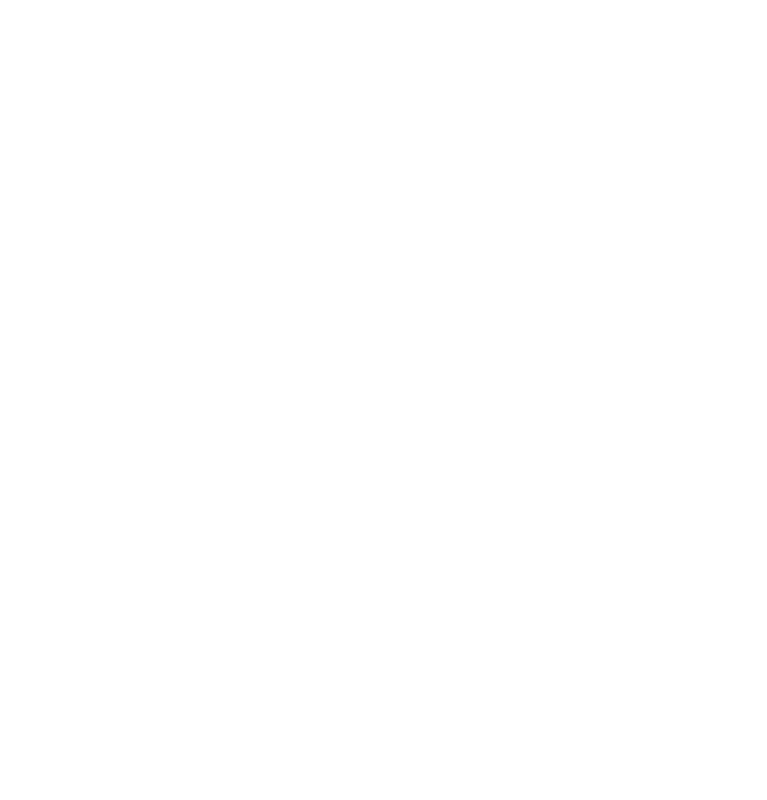
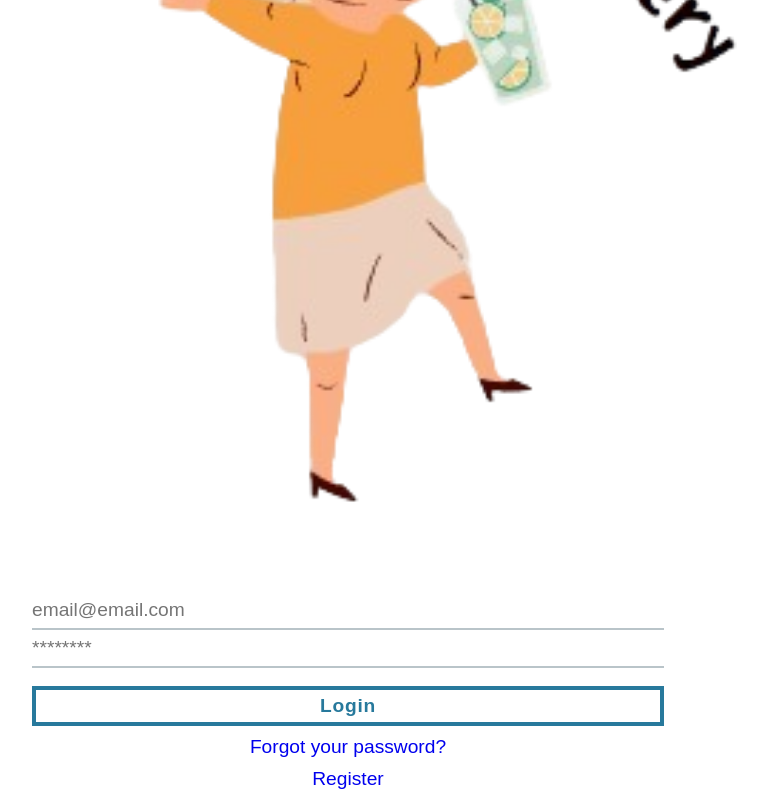
Before and after one commit to FelipeBarbozaa/Delivery-App-Deploy, a React (Create React App) app in the folder app/frontend/: page /login in a window 1280 px wide. Before the commit this address led to /. Shown: the part 321-1121 px from the top of the page, without its empty margins (292-1059 px from the left). Before the commit the page ends 800 px from the top, so only its background shows below. Built offline with nearby package versions, Linux system fonts and the light colour scheme.

Commit message:
:lipstick: fix: lint

```diff
--- a/app/frontend/src/App.js
+++ b/app/frontend/src/App.js
@@ -1,6 +1,8 @@
 import React from 'react';
 import Routes from './routes';
 
-const App = () => <Routes />
+function App() {
+  return <Routes />;
+}
 
 export default App;
--- /dev/null
+++ b/app/frontend/src/PrivateRoutes.js
@@ -0,0 +1,13 @@
+import React from 'react';
+import { Navigate } from 'react-router-dom';
+import PropTypes from 'prop-types';
+import isAuthentication from './auth';
+
+export default function PrivateRoute({ children }) {
+  const authed = isAuthentication();
+  return authed ? children : <Navigate to="/login" />;
+}
+
+PrivateRoute.propTypes = {
+  children: PropTypes.node.isRequired,
+};
--- a/app/frontend/src/auth.js
+++ b/app/frontend/src/auth.js
@@ -1 +1,3 @@
-export const isAuthentication = () => false;
+const isAuthentication = () => true;
+
+export default isAuthentication;
--- a/app/frontend/src/login.js
+++ /dev/null
@@ -1,5 +0,0 @@
-import React from 'react';
-
-export const Login = () => (
-    <h1>Você está logando</h1>
-)
--- /dev/null
+++ b/app/frontend/src/pages/Login.js
@@ -0,0 +1,38 @@
+import React from 'react';
+import loginLogo from '../images/loginLogo.png';
+import './login.css';
+
+export default function Login() {
+  return (
+    <div className="form__group">
+      <img id="login_logo" src={ loginLogo } alt="login logo" />
+      <input
+        type="email"
+        className="form__field"
+        placeholder="email@email.com"
+        required
+        id="email"
+      />
+      <input
+        type="password"
+        placeholder="********"
+        className="form__field"
+        required
+        id="password"
+      />
+      <br />
+      <button
+        type="button"
+        className="btn draw-border"
+      >
+        Login
+      </button>
+      <a href="/">
+        Forgot your password?
+      </a>
+      <a href="/register">
+        Register
+      </a>
+    </div>
+  );
+}
--- a/app/frontend/src/routes.js
+++ b/app/frontend/src/routes.js
@@ -1,22 +1,27 @@
-import React from "react";
-import { isAuthentication } from "./auth";
+import React from 'react';
 
-import { BrowserRouter, Route, Routes as Switch, Navigate } from "react-router-dom";
-import { Login } from "./login";
+import {
+  BrowserRouter,
+  Route,
+  Routes as Switch,
+  Navigate,
+} from 'react-router-dom';
+import Login from './pages/Login';
+import PrivateRoute from './PrivateRoutes';
 
-const PrivateRoute = ({ children }) => {
-  const authed = isAuthentication()
-  return authed ? children : <Navigate to="/" />;
-}
-
+// eslint-disable-next-line react/function-component-definition
 const Routes = () => (
   <BrowserRouter>
     <Switch>
-      <Route exact path="/" element={<h1>Hello World</h1>} />
-      <Route exact path="/login" element={
-        <PrivateRoute>
-          <Login />
-        </PrivateRoute>} />
+      <Route exact path="/" element={ <Navigate to="/login" /> } />
+      <Route exact path="/login" element={ <Login /> } />
+      <Route
+        exact
+        path="/produtos"
+        element={
+          <PrivateRoute>Você está logado na tela de produtos.</PrivateRoute>
+        }
+      />
     </Switch>
   </BrowserRouter>
 );
```
